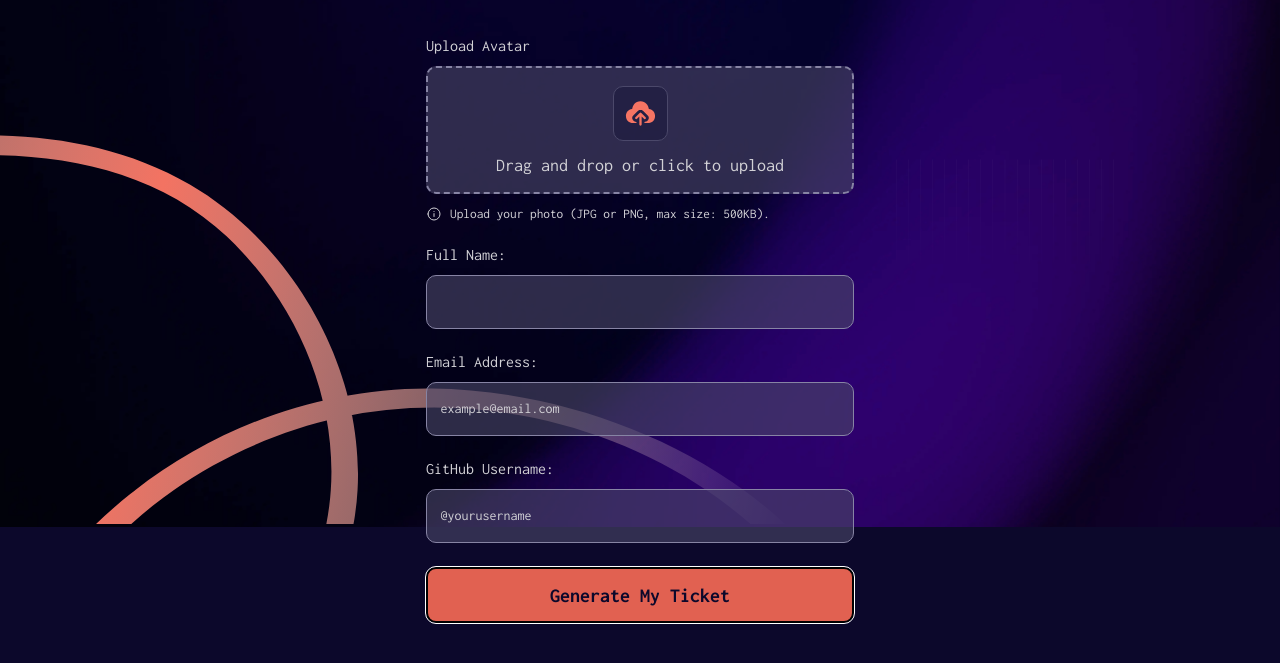
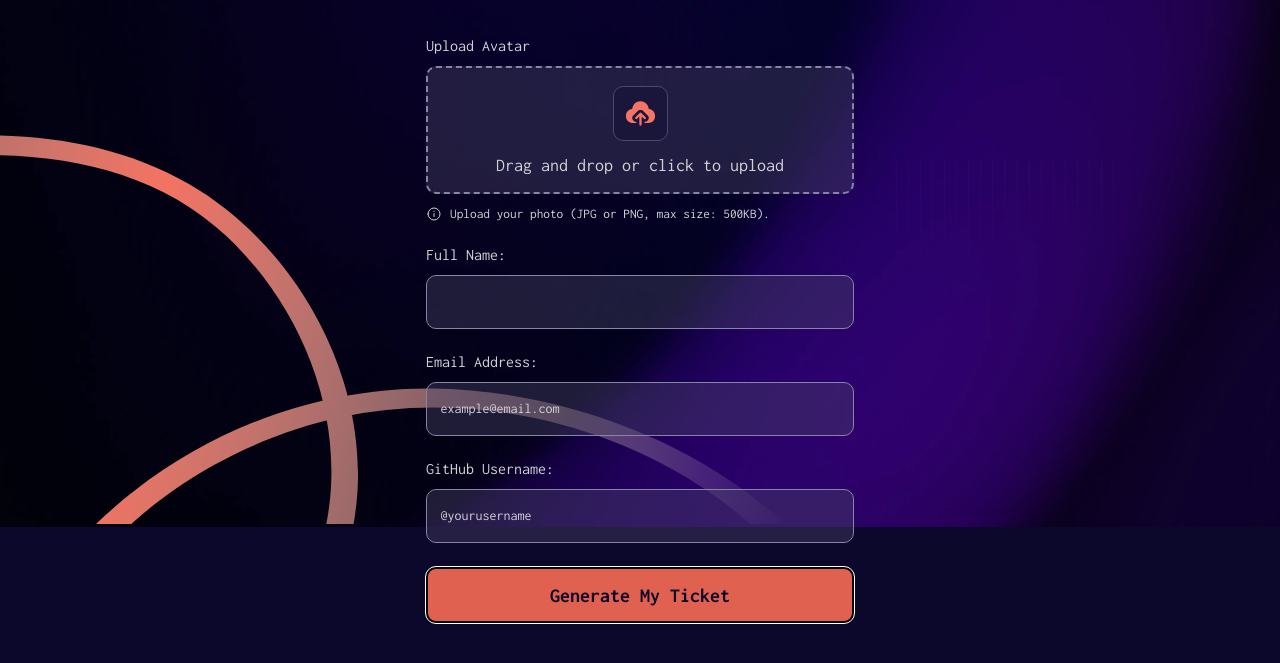
Before and after one commit to UloakuObi/conference-ticket-generator-design, a website with bundled scripts: page index.html in a window 1280 px wide. Shown: the part 273-936 px from the top of the page. Built offline with nearby package versions, Linux system fonts and the light colour scheme.

Commit message:
Update styles

```diff
--- a/index.css
+++ b/index.css
@@ -200,7 +200,7 @@ button {
     height: 128px;
     margin-block: .75rem;
     cursor: pointer;
-    background-color: hsl(var(--clr-neutral-700) / 60%);
+    background-color: hsl(var(--clr-neutral-700) / 40%);
 }
 
 .upload-box {
@@ -237,7 +237,7 @@ button {
 
 input {
     height: 54px;
-    background-color: hsl(var(--clr-neutral-700) / 60%);
+    background-color: hsl(var(--clr-neutral-700) / 40%);
     border: 1px solid hsl(var(--clr-neutral-500));
     font-family: inherit;
     border-radius: 0.625rem;
@@ -253,7 +253,7 @@ input::placeholder{
 }
 
 input:not(:placeholder-shown) {
-    background-color: hsl(var(--clr-neutral-700) / 60%);
+    background-color: hsl(var(--clr-neutral-700) / 40%);
     border: 1px solid hsl(var(--clr-neutral-500));
 }
 
```
